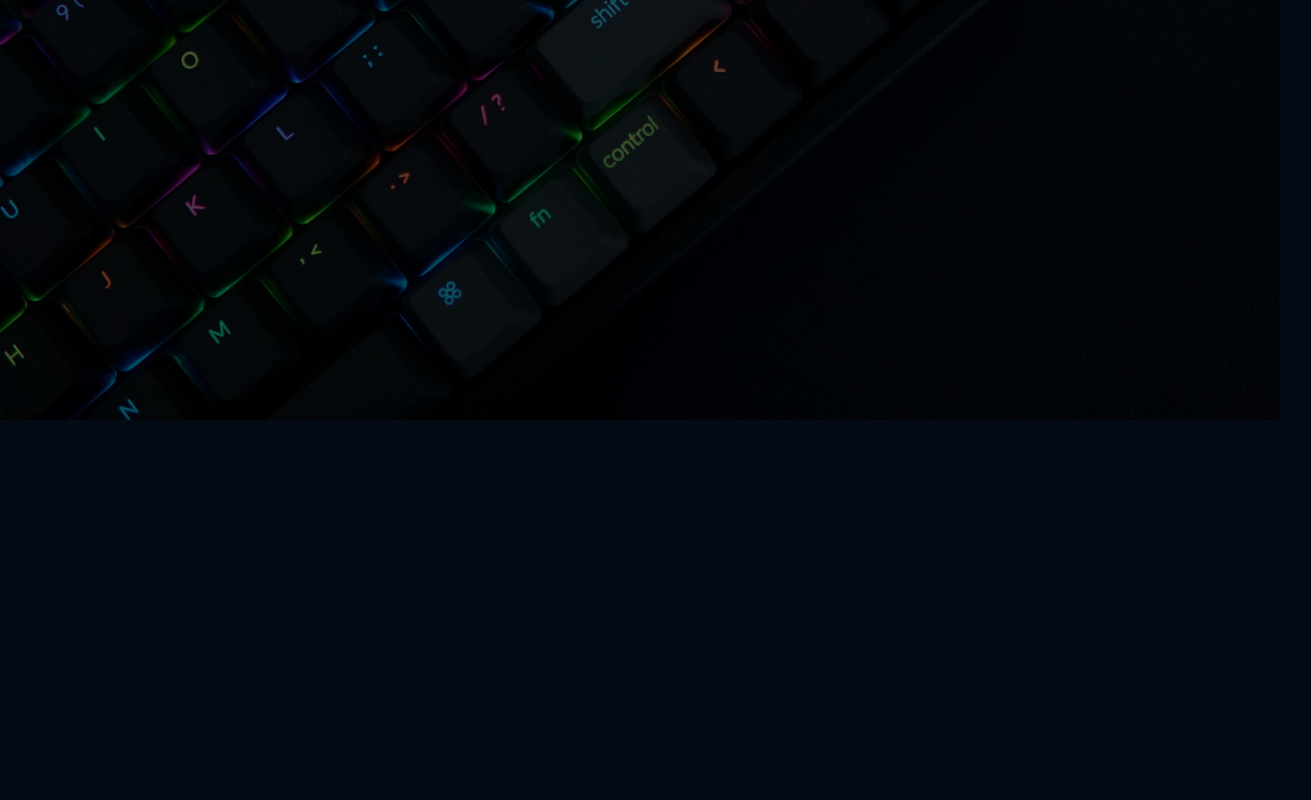
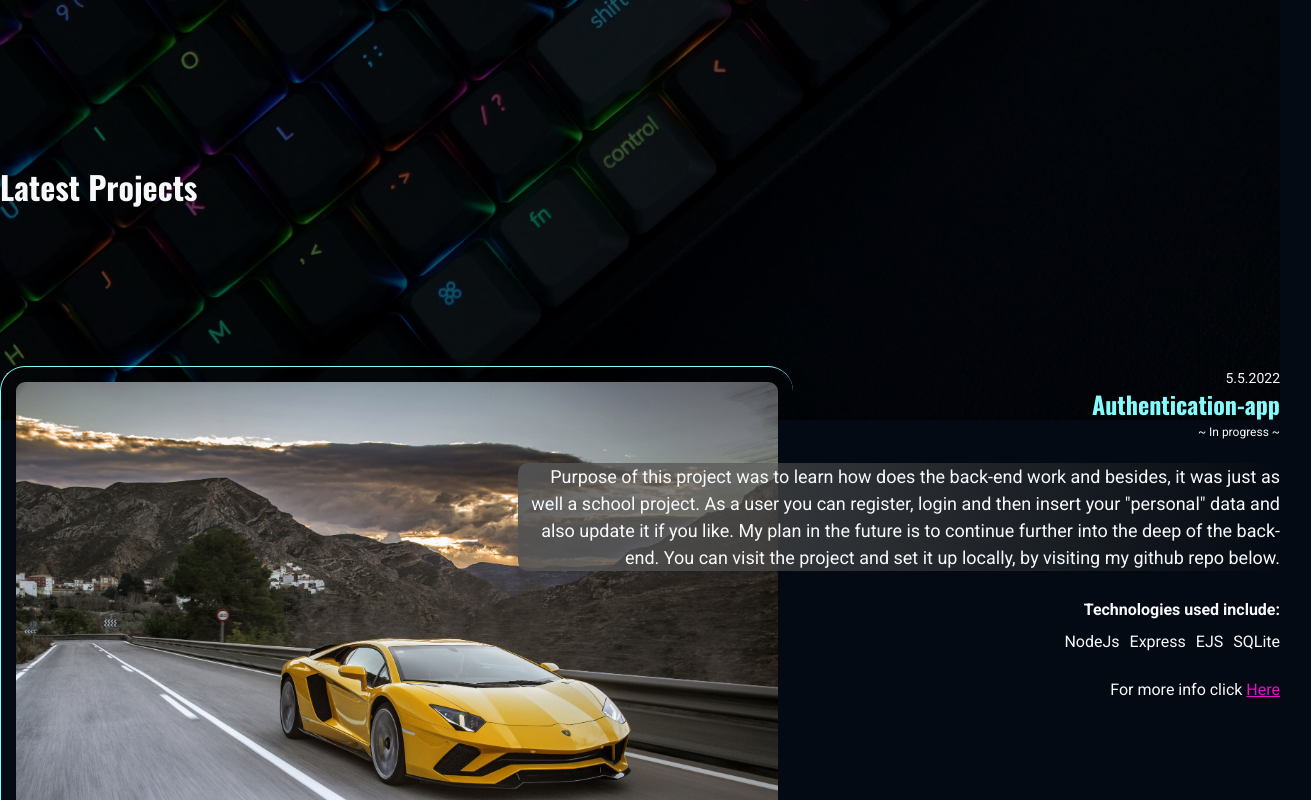
Before and after one commit to GalMarkelj/KGM, a React (Vite) app: page / in a window 1280 px wide. Shown: the part 700-1500 px from the top of the page, 1311 px wide, since content can reach past the window. Before the commit the page ends 1120 px from the top, so only its background shows below. Built offline with nearby package versions, Linux system fonts and the light colour scheme.

Commit message:
Create component oblique card

```diff
--- a/src/App.jsx
+++ b/src/App.jsx
@@ -6,7 +6,6 @@ import IndexPage from './components/IndexPage'
 
 const root = document.getElementById('root')
 
-
 const App = () => {
   return (
     <StrictMode>
@@ -14,8 +13,7 @@ const App = () => {
 
         <IndexPage />
 
-        <Routes>
-        </Routes>
+        <Routes />
       </BrowserRouter>
     </StrictMode>
   )
--- a/src/components/Header.jsx
+++ b/src/components/Header.jsx
@@ -1,54 +1,54 @@
-import { Link } from "react-router-dom"
+import { Link } from 'react-router-dom'
 
 import logo from '../images/logo/KGM_1_outline.svg'
 
 const headerLinks = [
-  {url: '/projects', label: 'Projects'},
-  {url: '/resume', label: 'Resume'},
-  {url: 'https://github.com/GalMarkelj', label: 'Github', icon: 'fa-brands fa-github', isExtrnal: true}
+  { url: '/projects', label: 'Projects' },
+  { url: '/resume', label: 'Resume' },
+  { url: 'https://github.com/GalMarkelj', label: 'Github', icon: 'fa-brands fa-github', isExtrnal: true }
 ]
 
-const HeaderLink = ({url, label, icon, isExternal}) => (
-  <li className="nav-list__item">
-    {isExternal ?
-      <a href={url} className="nav-list__item--link f--xl t--normal c--light">{label}</a> :
-      <Link to={url} className="nav-list__item--link f--xl t--normal c--light">{label}</Link>}
+const HeaderLink = ({ url, label, icon, isExternal }) => (
+  <li className='nav-list__item'>
+    {isExternal
+      ? <a href={url} className='nav-list__item--link f--xl t--normal c--light'>{label}</a>
+      : <Link to={url} className='nav-list__item--link f--xl t--normal c--light'>{label}</Link>}
     {!!icon && <span className={`${icon} c--sky m-left--xs f--xl`} />}
   </li>
 )
-const MainHeader = ({links}) => (
-  <header id="header" className="container m-top--s">
-    <div className="p-side--s">
-      <nav className="nav flex flex--apart flex--middle">
-        <Link to={'/'} className="nav__logo"><img src={logo} alt="KGM logo" /></Link>
-        <ul className="list--inline f--secondary nav-list">
-          { links.map((link) => <HeaderLink key={link.url} {...link} />) }
-          <li className="nav-list__item">
-            <span className="fa-solid fa-bars c--sky f--xxl" />
+const MainHeader = ({ links }) => (
+  <header id='header' className='container m-top--s'>
+    <div className='p-side--s'>
+      <nav className='nav flex flex--apart flex--middle'>
+        <Link to='/' className='nav__logo'><img src={logo} alt='KGM logo' /></Link>
+        <ul className='list--inline f--secondary nav-list'>
+          {links.map((link) => <HeaderLink key={link.url} {...link} />)}
+          <li className='nav-list__item'>
+            <span className='fa-solid fa-bars c--sky f--xxl' />
           </li>
         </ul>
       </nav>
     </div>
   </header>
 )
-const SubHeader = ({links}) => (
-  <div id="sub-header" className="pos--abs width--100p height--100p">
-    <div className="p-side--s">
-      <nav className="nav m-top--s">
-        <div className="flex flex--apart flex--middle">
-          <Link to={'/'} className="nav__logo"><img src={logo} alt="KGM logo" /></Link>
-          <span className="fa-solid fa-circle-xmark c--sky f--xxl" />
+const SubHeader = ({ links }) => (
+  <div id='sub-header' className='pos--abs width--100p height--100p'>
+    <div className='p-side--s'>
+      <nav className='nav m-top--s'>
+        <div className='flex flex--apart flex--middle'>
+          <Link to='/' className='nav__logo'><img src={logo} alt='KGM logo' /></Link>
+          <span className='fa-solid fa-circle-xmark c--sky f--xxl' />
         </div>
-        <div className="overflow-line m-top--s" />
-        <ul className="nav-list f--secondary m-top--s">
-          { links.map((link) => <HeaderLink key={link.url} {...link} />) }
+        <div className='overflow-line m-top--s' />
+        <ul className='nav-list f--secondary m-top--s'>
+          {links.map((link) => <HeaderLink key={link.url} {...link} />)}
         </ul>
       </nav>
 
-      <div className="flex flex--center">
-        <div class="t--center fixed--bottom m-bottom--s">
-          <h2 class="m-bottom--s f--secondary h3">Klavdij - Gal Markelj &middot; Junior front-end developer</h2>
-          <p class="f--s">&copy; 2022 Klavdij - Gal Markelj. All rights reserved.</p>
+      <div className='flex flex--center'>
+        <div className='t--center fixed--bottom m-bottom--s'>
+          <h2 className='m-bottom--s f--secondary h3'>Klavdij - Gal Markelj &middot; Junior front-end developer</h2>
+          <p className='f--s'>&copy; 2022 Klavdij - Gal Markelj. All rights reserved.</p>
         </div>
       </div>
     </div>
--- a/src/components/IndexPage.jsx
+++ b/src/components/IndexPage.jsx
@@ -1,18 +1,66 @@
-import Header from "./Header"
-import SiteTitle from "./SiteTitle"
-import ObliqueCard from "./ObliqueCard"
+import Header from './Header'
+import SiteTitle from './SiteTitle'
+import ObliqueCard from './ObliqueCard'
 
 import mainBackground from '../images/background/main-background.jpg'
+import testImage from '../images/background/lambo.jpg'
+import test from '../images/test.jpg'
 
 const IndexPage = () => (
   <div>
-    <div className="full--height">
+    <div className='full--height'>
       <Header />
-      <img src={mainBackground} alt="Main background" className="main-background fixed--top width--100p height--100p" />
+      <img src={mainBackground} alt='Main background' className='main-background fixed--top width--100p height--100p' />
       <SiteTitle />
     </div>
-    <ObliqueCard />
+    <h2 className='container h1 f--secondary'>Latest Projects</h2>
+    <ObliqueCard cardItems={obliqueCardItems} />
   </div>
 )
 
 export default IndexPage
+
+const obliqueCardItems = [
+  {
+    date: '5.5.2022',
+    title: 'Authentication-app',
+    inProgress: true,
+    description: `
+      Purpose of this project was to learn how does the back-end work and besides, it was just as well a school project.
+      As a user you can register, login and then insert your "personal" data and also update it if you like.
+      My plan in the future is to continue further into the deep of the back-end.
+      You can visit the project and set it up locally, by visiting my github repo below.
+    `,
+    list: 'Technologies used include:',
+    listItems: ['NodeJs', 'Express', 'EJS', 'SQLite'],
+    image: testImage,
+    cardExternal: 'https://github.com/GalMarkelj/authentication-app',
+    alignLeft: false
+  },
+  {
+    date: '13.4.2022',
+    title: 'Beauty - Glow',
+    inProgress: false,
+    description: `
+      When my practical education started me and my colleague Luka Štiglic were given the assignment to build this project for a customer.
+      This was our first legit project that we build.
+    `,
+    list: 'Technologies used include:',
+    listItems: ['Wordpress', 'SCSS', 'PHP'],
+    image: test,
+    cardExternal: 'https://beautyglowinsideout.si',
+    alignLeft: true
+  },
+  {
+    date: '10.1.2022',
+    title: 'Aplication form',
+    inProgress: false,
+    description: `
+      The very first day of my practical education when I met my mentor, I was given an assignment form him to see where my knowledge about programming lies.
+    `,
+    list: 'Technologies used include:',
+    listItems: ['HTML', 'CSS', 'JavaScript'],
+    image: testImage,
+    alignLeft: false
+  }
+]
--- a/src/components/ObliqueCard.jsx
+++ b/src/components/ObliqueCard.jsx
@@ -1,7 +1,25 @@
-const ObliqueCard = () => (
-  <div>
-
+const Card = ({ date, title, inProgress, description, list, listItems, image, cardExternal, alignLeft }) => (
+  <div
+    className={`oblique-card p-side--s pos--rel container m-top--xxl
+    ${alignLeft ? 'oblique-card--reverse' : ' '}`}
+  >
+    <div className='oblique-card__content'>
+      <span className='f--s'>{date}</span>
+      <h3 className='c--sky m--reset f--secondary h2'>{title}</h3>
+      {!!inProgress && <span className='f--xs'>~ In progress ~</span>}
+      <p className='oblique-card__content--description f--l m-top--s'>{description}</p>
+      <h4 className='m--reset'>{list}</h4>
+      <ul className='list--inline flex flex--end p--reset m-top--xs'>
+        {listItems.map((listItem) => <li>{listItem}</li>)}
+      </ul>
+      {!!cardExternal && <span>For more info click <a href={cardExternal} target='_blank' rel='noreferrer'>Here</a></span>}
+    </div>
+    <img src={image} alt='Card image' className='oblique-card__image p--m' />
   </div>
 )
 
+const ObliqueCard = ({ cardItems }) => (
+  <div> {cardItems.map((card) => <Card {...card} />)} </div>
+)
+
 export default ObliqueCard
--- /dev/null
+++ b/src/css/components/_obliqueCard.scss
@@ -0,0 +1,43 @@
+@use '../general' as app;
+
+.oblique-card {
+  display: grid;
+  grid-template-columns: repeat(10, 1fr);
+  gap: 1rem;
+}
+.oblique-card__content {
+  grid-row: 1/2;
+  grid-column: 5 / 11;
+  order: 2;
+  text-align: right;
+  & li { margin-left: 10px; }
+  & li:first-child { margin-left: 0; }
+}
+.oblique-card .oblique-card__image {
+  grid-column: 1 / 7;
+  grid-row: 1/2;
+  border-left: 1px solid app.$sky_c;
+  border-top: 1px solid app.$sky_c;
+  border-radius: 25px;
+  width: 100%;
+}
+.oblique-card__content--description {
+  border-radius: 10px;
+  background: linear-gradient(to left, transparent, rgba(83, 83, 83, 0.918))
+}
+.oblique-card.oblique-card--reverse .oblique-card__content--description {
+  background: linear-gradient(to right, transparent, rgba(83, 83, 83, 0.918));
+}
+.oblique-card.oblique-card--reverse .oblique-card__content {
+  grid-column: 1 / 7;
+  text-align: left;
+  & > ul { justify-content: flex-start; }
+  & li { margin-right: 10px; }
+  & li:first-child { margin-right: 0; }
+}
+.oblique-card.oblique-card--reverse .oblique-card__image {
+  grid-column: 5 / 11;
+  border-right: 1px solid app.$sky_c;
+  border-top: 1px solid app.$sky_c;
+  border-left: 0;
+}
--- a/src/css/general/_base.scss
+++ b/src/css/general/_base.scss
@@ -143,6 +143,7 @@ hr {
 .m--middle { margin: auto 0; }
 
 .m--reset { margin: 0; }
+.p--reset { padding: 0; }
 
 // Paddings
 .p--xs { padding: 5px; }
@@ -155,6 +156,7 @@ hr {
     padding-right: 10px;
   }
 }
+
 
 // Layout
 .container {
--- a/src/css/main.scss
+++ b/src/css/main.scss
@@ -1,6 +1,7 @@
 @use './general';
 
 @use './components/header';
+@use './components/obliqueCard';
 
 // Index page
 @use './components/IndexPage/main-background';
```
Also changed, not shown: src/components/SiteTitle.jsx (+4 -4 lines), src/images/background/lambo.jpg (added), 1 other file (tests, documents, lock files or other folders).
